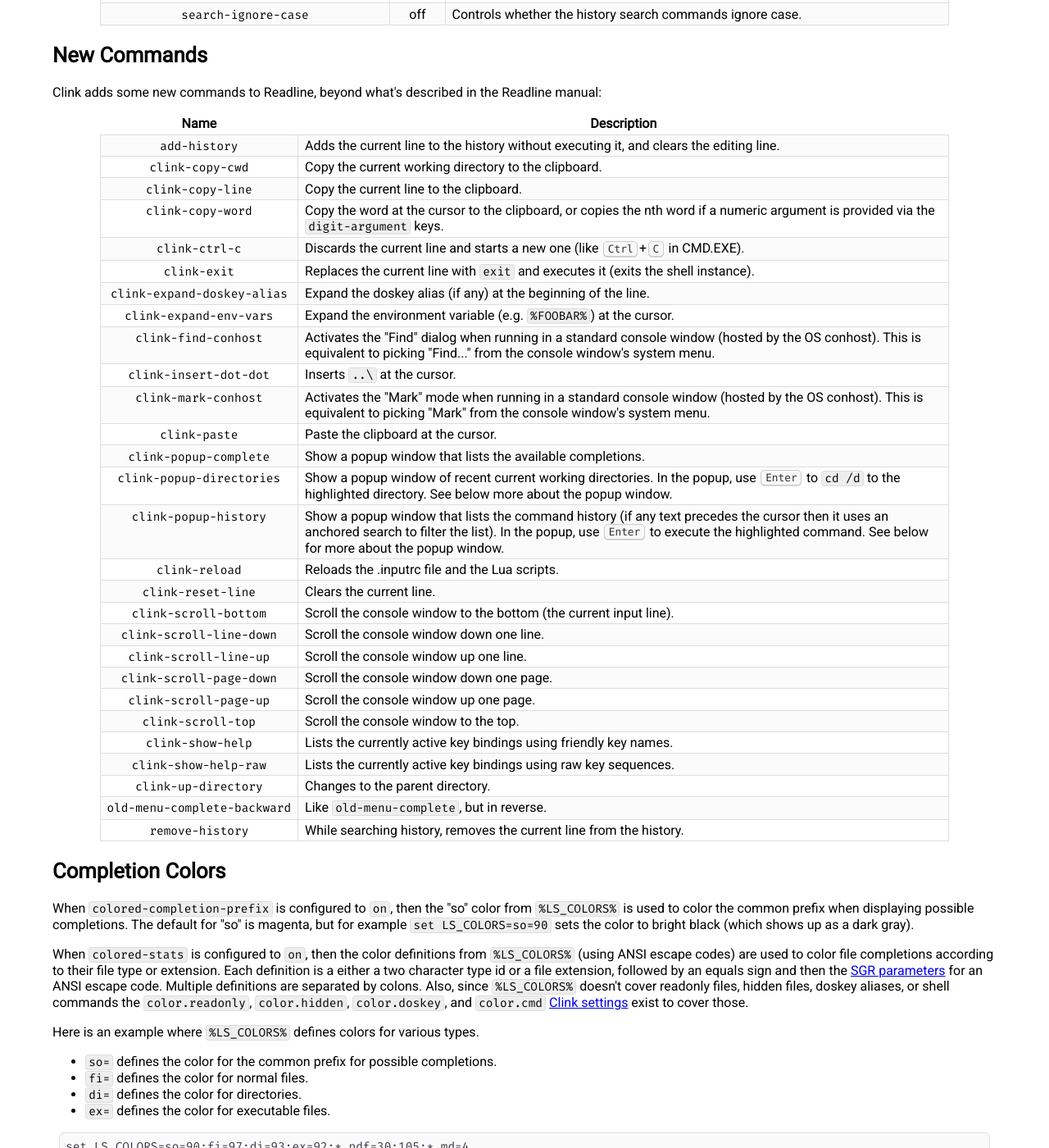
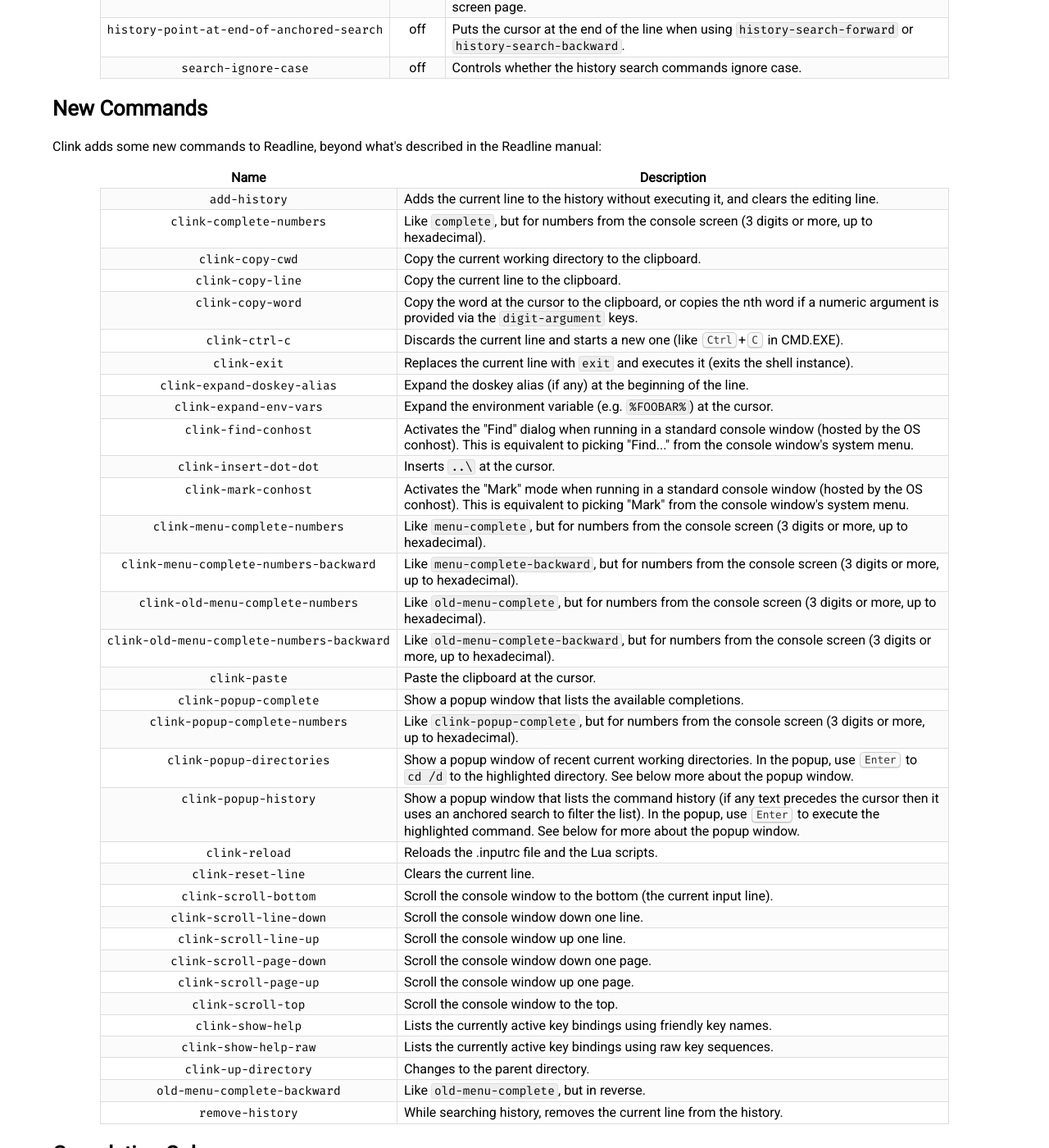
Before and after one commit to chrisant996/clink, a Jekyll site: the page clink.html, which Jekyll copies as it is, in a window 1280 px wide and 1400 px high, scrolled down 7966 px. Shown: the whole window at 82% size. Built offline with Jekyll 4.4.1, drawn with Linux system fonts in a browser that asks for light colours; some web fonts are replaced; some of the changed text lies outside the part shown.

Commit message:
Update for 1.1.40

```diff
--- a/_config.yml
+++ b/_config.yml
@@ -1,6 +1,6 @@
 theme: jekyll-theme-cayman
 title: Clink
 github:
-  version: v1.1.39
-  download_url: https://github.com/chrisant996/clink/releases/download/v1.1.39/clink.1.1.39.d7c31b.zip
-  install_url:  https://github.com/chrisant996/clink/releases/download/v1.1.39/clink.1.1.39.d7c31b_setup.exe
+  version: v1.1.40
+  download_url: https://github.com/chrisant996/clink/releases/download/v1.1.40/clink.1.1.40.31e5f7.zip
+  install_url:  https://github.com/chrisant996/clink/releases/download/v1.1.40/clink.1.1.40.31e5f7_setup.exe
--- a/clink.html
+++ b/clink.html
@@ -474,6 +474,7 @@
 <tr><td><kbd>Ctrl</kbd>+<kbd>R</kbd></td><td>This is <code>reverse-search-history</code>, which incrementally searches the history.  Press it, then type, and it does a reverse incremental search while you type.  Press <kbd>Ctrl</kbd>+<kbd>R</kbd> again (and again, etc) to search for other matches of the search text.  Learn more by reading up on the "search" and "history" features in the Readline manual.</td></tr>
 <tr><td><kbd>Ctrl</kbd>+<kbd>Alt</kbd>+<kbd>D</kbd></td><td>This is <code>remove-history</code>, which deletes the currently selected history line after using any of the history search or navigation commands.</td></tr>
 <tr><td><kbd>Ctrl</kbd>+<kbd>Alt</kbd>+<kbd>K</kbd></td><td>This is <code>add-history</code>, which adds the current line to the history without executing it, and then clears the input line.</td></tr>
+<tr><td><kbd>Ctrl</kbd>+<kbd>Alt</kbd>+<kbd>N</kbd></td><td>This is <code>clink-menu-complete-numbers</code>, which grabs numbers with 3 or more digits from the current console screen and cycles through inserting them as completions (binary, octal, decimal, hexadecimal).  Super handy for quickly inserting a commit hash that was printed as output from a preceding command.</td></tr>
 <tr><td><kbd>Alt</kbd>+<kbd>0</kbd> to <kbd>Alt</kbd>+<kbd>9</kbd></td><td>These are <code>digit-argument</code>, which let you enter a numeric value used by many commands.  For example <kbd>Ctrl</kbd>+<kbd>Alt</kbd>+<kbd>W</kbd> copies the current word to the clipboard, but if you first type <kbd>Alt</kbd>+<kbd>2</kbd> followed by <kbd>Ctrl</kbd>+<kbd>Alt</kbd>+<kbd>W</kbd> then it copies the 3rd word to the clipboard (the first word is 0, the second is 1, etc).  Learn more by reading up on "Readline Arguments" in the Readline manual.</td></tr>
 <tr><td><kbd>Alt</kbd>+<kbd>H</kbd></td><td>This is <code>clink-show-help</code>, which lists the key bindings and commands.  Learn more by visiting <a href="#keybindings">Key Bindings</a>.</td></tr>
 </table>
@@ -956,6 +957,10 @@
 <td>Adds the current line to the history without executing it, and clears the editing line.</td>
 </tr>
 <tr>
+<td align="center"><code>clink-complete-numbers</code></td>
+<td>Like <code>complete</code>, but for numbers from the console screen (3 digits or more, up to hexadecimal).</td>
+</tr>
+<tr>
 <td align="center"><code>clink-copy-cwd</code></td>
 <td>Copy the current working directory to the clipboard.</td>
 </tr>
@@ -996,12 +1001,32 @@
 <td>Activates the &quot;Mark&quot; mode when running in a standard console window (hosted by the OS conhost).  This is equivalent to picking &quot;Mark&quot; from the console window&#39;s system menu.</td>
 </tr>
 <tr>
+<td align="center"><code>clink-menu-complete-numbers</code></td>
+<td>Like <code>menu-complete</code>, but for numbers from the console screen (3 digits or more, up to hexadecimal).</td>
+</tr>
+<tr>
+<td align="center"><code>clink-menu-complete-numbers-backward</code></td>
+<td>Like <code>menu-complete-backward</code>, but for numbers from the console screen (3 digits or more, up to hexadecimal).</td>
+</tr>
+<tr>
+<td align="center"><code>clink-old-menu-complete-numbers</code></td>
+<td>Like <code>old-menu-complete</code>, but for numbers from the console screen (3 digits or more, up to hexadecimal).</td>
+</tr>
+<tr>
+<td align="center"><code>clink-old-menu-complete-numbers-backward</code></td>
+<td>Like <code>old-menu-complete-backward</code>, but for numbers from the console screen (3 digits or more, up to hexadecimal).</td>
+</tr>
+<tr>
 <td align="center"><code>clink-paste</code></td>
 <td>Paste the clipboard at the cursor.</td>
 </tr>
 <tr>
 <td align="center"><code>clink-popup-complete</code></td>
 <td>Show a popup window that lists the available completions.</td>
+</tr>
+<tr>
+<td align="center"><code>clink-popup-complete-numbers</code></td>
+<td>Like <code>clink-popup-complete</code>, but for numbers from the console screen (3 digits or more, up to hexadecimal).</td>
 </tr>
 <tr>
 <td align="center"><code>clink-popup-directories</code></td>
@@ -2412,6 +2437,7 @@
 &nbsp; end
 &nbsp; return matches
 end</code></pre></div></div><hr/>
+<div class="function"><div class="header"> <div class="name"><a name="rl.getlastcommand">rl.getlastcommand</a></div> <div class="signature">() : string, function</div></div><div class="body"><p class="desc">Returns two values: <ul> <li>The name of the last Readline command invoked by a key binding. <li>The name of the last Lua function invoked by a key binding. </ul></p><p class="desc"> If the last key binding invoked a Lua function, then the first return value is an empty string unless the Lua function used <a href="#rl.invokecommand">rl.invokecommand()</a> to also internally invoke a Readline command. If the last key binding did not invoke a Lua function, then the second return value is an empty string.</p><pre class="language-lua"><code>local last_rl_func, last_lua_func = rl.getlastcommand()</code></pre></div></div><hr/>
 <div class="function"><div class="header"> <div class="name"><a name="rl.getvariable">rl.getvariable</a></div> <div class="signature">( <span class="arg_name">name</span>:string ) : string | nil</div></div><div class="body"><p class="desc">Returns the value of the named Readline configuration variable as a string, or nil if the variable name is not recognized.</p></div></div><hr/>
 <div class="function"><div class="header"> <div class="name"><a name="rl.invokecommand">rl.invokecommand</a></div> <div class="signature">( <span class="arg_name">command</span>:string, [<span class="arg_name">count</span>:integer] ) : boolean | nil</div></div><div class="body"><p class="desc">Invokes a Readline command named <span class="arg">command</span>.  May only be used within a <code>luafunc:</code> key binding.</p><p class="desc"> <span class="arg">count</span> is optional and defaults to 1 if omitted.</p><p class="desc"> Returns true if the named command succeeds, false if the named command fails, or nil if the named command doesn't exist.</p><p class="desc"> Warning:  Invoking more than one Readline command in a <code>luafunc:</code> key binding could have unexpected results, depending on which commands are invoked.</p></div></div><hr/>
 <div class="function"><div class="header"> <div class="name"><a name="rl.isvariabletrue">rl.isvariabletrue</a></div> <div class="signature">( <span class="arg_name">name</span>:string ) : boolean | nil</div></div><div class="body"><p class="desc">Returns a boolean value indicating whether the named Readline configuration variable is set to true (on), or nil if the variable name is not recognized.</p></div></div><hr/>
@@ -2475,6 +2501,15 @@
         <div class="section" id="changes">
 <h1 id="changes">Changes</h1>
 <h2 id="releases-from-chrisant996clink-fork">Releases from <a href="https://github.com/chrisant996/clink">chrisant996/clink</a> fork</h2>
+<h3 id="v1140">v1.1.40</h3>
+<ul>
+<li>Added a group of <code>clink-complete-numbers</code> commands that do completion for numbers from the console screen, bound to <kbd>Ctrl</kbd>+<kbd>Alt</kbd>+<kbd>N</kbd> by default.</li>
+<li>Added <code>rl.getlastcommand()</code> function that returns the name of the last command invoked by key bindings.</li>
+<li>Fixed sort order in <kbd>Alt</kbd>+<kbd>H</kbd> for the newly supported key bindings (that were added in v1.1.39).</li>
+<li>Fixed <kbd>Ctrl</kbd>+<kbd>Space</kbd> (regression introduced in v1.1.39).</li>
+<li>Fixed various <kbd>Ctrl</kbd>+<kbd>Shift</kbd>+<kbd>whatever</kbd> combinations (regression introduced in v1.1.39).</li>
+<li>Fixed <code>rl.setmatches()</code> when the input line is not empty and <code>clink.colorize_input</code> is enabled.</li>
+</ul>
 <h3 id="v1139">v1.1.39</h3>
 <ul>
 <li>Added support for many more key bindings, such as <kbd>Ctrl</kbd>+<kbd>Shift</kbd>+Letter keys.</li>
```
Also changed, not shown: other parts of clink.html (+2 -2 lines).
